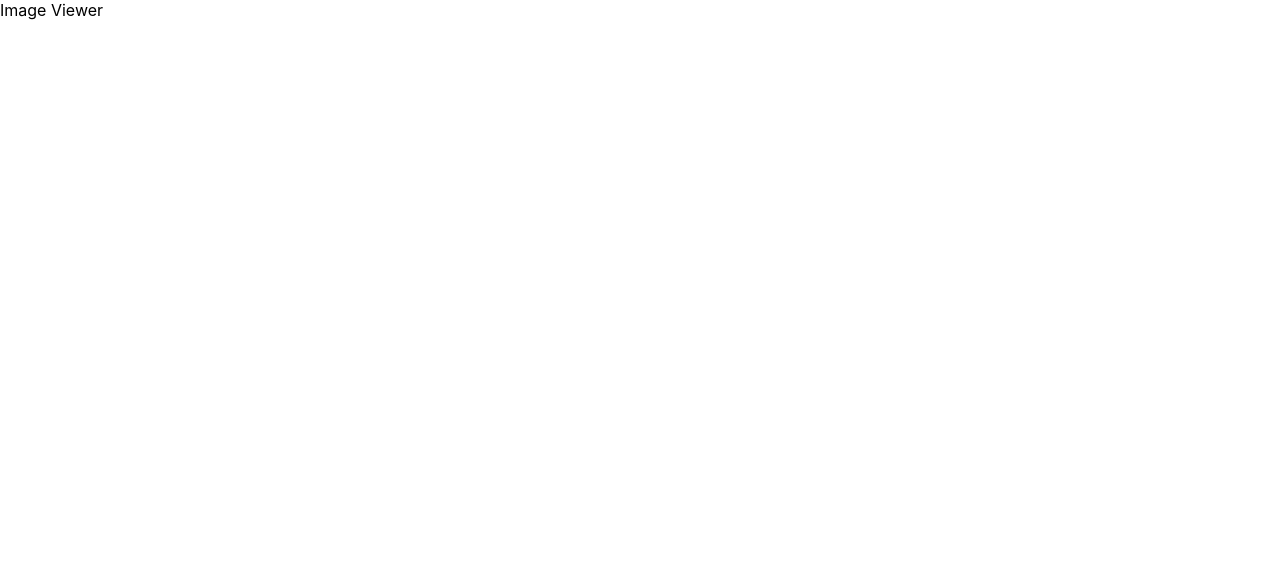
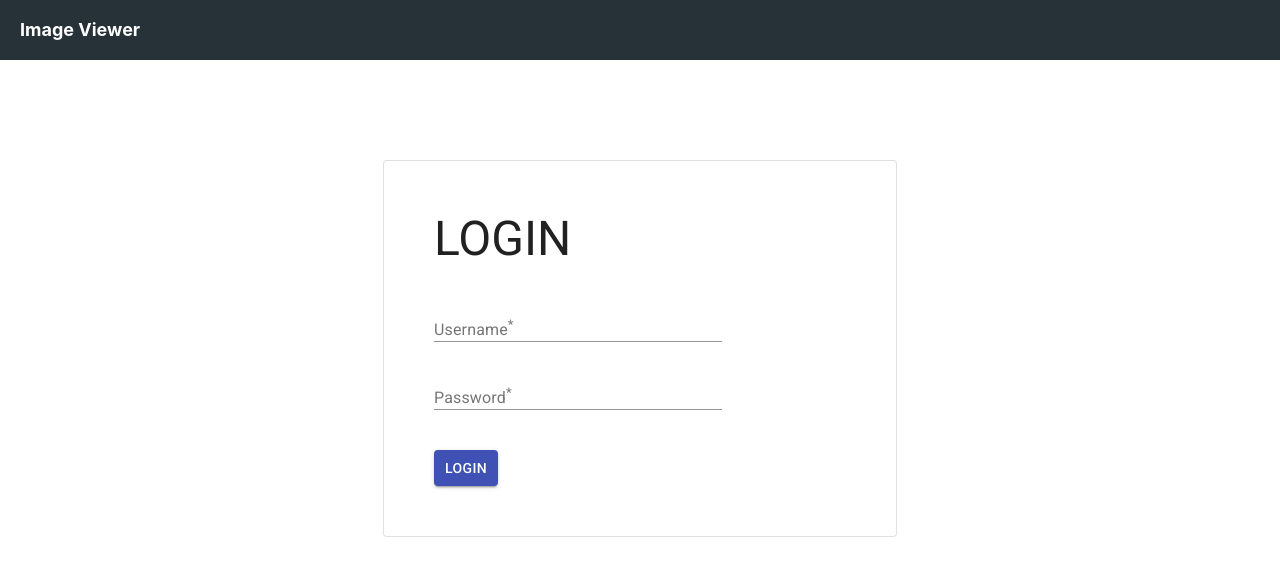
Before and after one commit to TechiAman/ImageViewer, a React app: page / in a window 1280 px wide. Built offline with nearby package versions, Linux system fonts and the light colour scheme.

Commit message:
Login Page

```diff
--- a/public/index.html
+++ b/public/index.html
@@ -5,6 +5,9 @@
     <link rel="shortcut icon" href="%PUBLIC_URL%/favicon.ico">
     <meta name="viewport" content="width=device-width, initial-scale=1, shrink-to-fit=no">
     <meta name="theme-color" content="#000000">
+    <link rel="stylesheet" href="https://fonts.googleapis.com/css?family=Roboto:300,400,500,700&display=swap" />
+    <link rel="stylesheet" href="https://fonts.googleapis.com/icon?family=Material+Icons" />
+
     <!--
       manifest.json provides metadata used when your web app is added to the
       homescreen on Android. See https://developers.google.com/web/fundamentals/engage-and-retain/web-app-manifest/
--- /dev/null
+++ b/src/common/navigation-bar/Navigationbar.css
@@ -0,0 +1,11 @@
+.navigation-bar {
+	background-color: #263238;
+	height: 60px;
+}
+
+h1 {
+	font-size: 18px;
+	color: #fff;
+	line-height: 60px;
+	margin-left: 20px;
+}
--- /dev/null
+++ b/src/common/navigation-bar/Navigationbar.js
@@ -0,0 +1,14 @@
+import React, { Component } from 'react'
+import './Navigationbar.css'
+
+class Navigationbar extends Component {
+	render() {
+		return (
+			<div className="navigation-bar">
+				<h1>Image Viewer</h1>
+			</div>
+		)
+	}
+}
+
+export default Navigationbar
--- a/src/index.css
+++ b/src/index.css
@@ -1,3 +1,8 @@
+html, * {
+  margin: 0;
+  padding: 0;
+}
+
 body {
   margin: 0;
   padding: 0;
--- a/src/index.js
+++ b/src/index.js
@@ -1,10 +1,9 @@
 import React from 'react';
 import ReactDOM from 'react-dom';
 import './index.css';
+import Login from './screens/login/Login'
 
 ReactDOM.render(
-    <span>
-        Image Viewer
-    </span>,
+    <Login />,
     document.getElementById('root')
 );
--- /dev/null
+++ b/src/screens/login/Login.css
@@ -0,0 +1,43 @@
+.navigation-bar {
+	background-color: #263238;
+	height: 60px;
+}
+
+h1 {
+	font-size: 18px;
+	color: #fff;
+	line-height: 60px;
+	margin-left: 20px;
+}
+
+.card-main {
+	width: 40%;
+	margin: 100px auto;
+}
+
+form {
+	display: flex;
+    flex-direction: column;
+}
+
+.MuiInputBase-root {
+	width: 70%;
+}
+
+.MuiCardContent-root {
+	padding: 50px !important;
+}
+
+.MuiFormControl-root {
+	margin: 10px 0 !important;
+}
+
+.login-btn {
+	width: 15%;
+	margin-top: 30px !important;
+}
+
+
+#error {
+	color: red;
+}
--- /dev/null
+++ b/src/screens/login/Login.js
@@ -0,0 +1,93 @@
+import React, { Component } from 'react'
+import Navigationbar from '../../common/navigation-bar/Navigationbar';
+import Button from '@material-ui/core/Button';
+import Card from '@material-ui/core/Card';
+// import CardActions from '@material-ui/core/CardActions';
+import CardContent from '@material-ui/core/CardContent';
+import Typography from '@material-ui/core/Typography';
+import FormHelperText from '@material-ui/core/FormHelperText';
+import FormControl from '@material-ui/core/FormControl';
+import InputLabel from '@material-ui/core/InputLabel';
+import Input from '@material-ui/core/Input';
+import './Login.css';
+
+const userCredentials = {
+	username: "user",
+	password: "password"
+}
+
+class Login extends Component {
+	constructor(props) {
+		super(props);
+		this.state = {
+			username: "",
+			password: "",
+			showRequiredUserName: false,
+			showRequiredPassword: false
+		}
+		this.handleInputChange = this.handleInputChange.bind(this);
+		this.handleFormSubmit = this.handleFormSubmit.bind(this);
+	}
+
+	handleInputChange(e) {
+		this.setState({
+			[e.target.name]: e.target.value,
+			showRequiredUserName: false,
+			showRequiredPassword: false
+		})
+	}
+
+	handleFormSubmit(e) {
+		e.preventDefault();
+		if (!this.state.username) {
+			this.setState({
+				showRequiredUserName: true
+			})
+		}
+		if (!this.state.password) {
+			this.setState({
+				showRequiredPassword: true
+			})
+		}
+		if (this.state.password && this.state.username) {
+			if (this.state.username === userCredentials.username && this.state.password === userCredentials.password) {
+
+			} else {
+				this.setState({
+					errorMessage: "Incorrect username and/or password"
+				})
+			}
+		}
+	}
+
+	render() {
+		return (
+			<>
+				<Navigationbar />
+				<Card className={"card-main"} variant="outlined">
+				<CardContent>
+					<Typography color="textPrimary" gutterBottom variant="h3">
+						LOGIN
+					</Typography>
+					<form ref="form" className="form">
+						<FormControl>
+							<InputLabel htmlFor="username">Username<sup>*</sup></InputLabel>
+							<Input id="username" type="text" name="username" onChange={this.handleInputChange}/>
+							{this.state.showRequiredUserName && <FormHelperText id="error">required</FormHelperText>}
+						</FormControl>
+						<FormControl>
+							<InputLabel htmlFor="password">Password<sup>*</sup></InputLabel>
+							<Input id="password" type="password" name="password" onChange={this.handleInputChange}/>
+							{this.state.showRequiredPassword && <FormHelperText id="error">required</FormHelperText>}
+						</FormControl>
+						{this.state.errorMessage && <p id="error">{this.state.errorMessage}</p>}
+						<Button type="submit" className="login-btn" onClick={this.handleFormSubmit} variant="contained" color="primary">Login</Button>
+					</form>
+				</CardContent>
+				</Card>
+			</>
+		)
+	}
+}
+
+export default Login
```
Also changed, not shown: package.json (+5 -2 lines), 1 other file.
